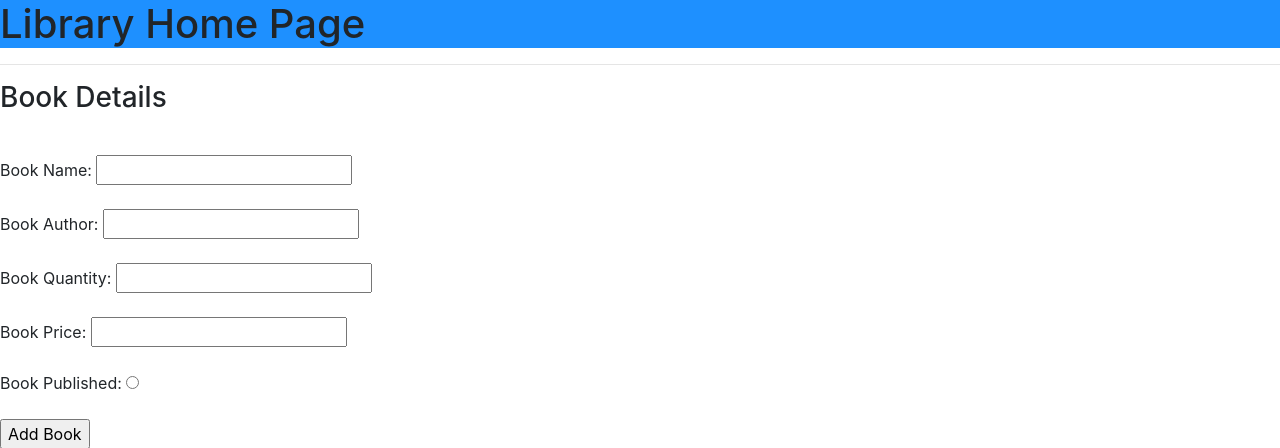
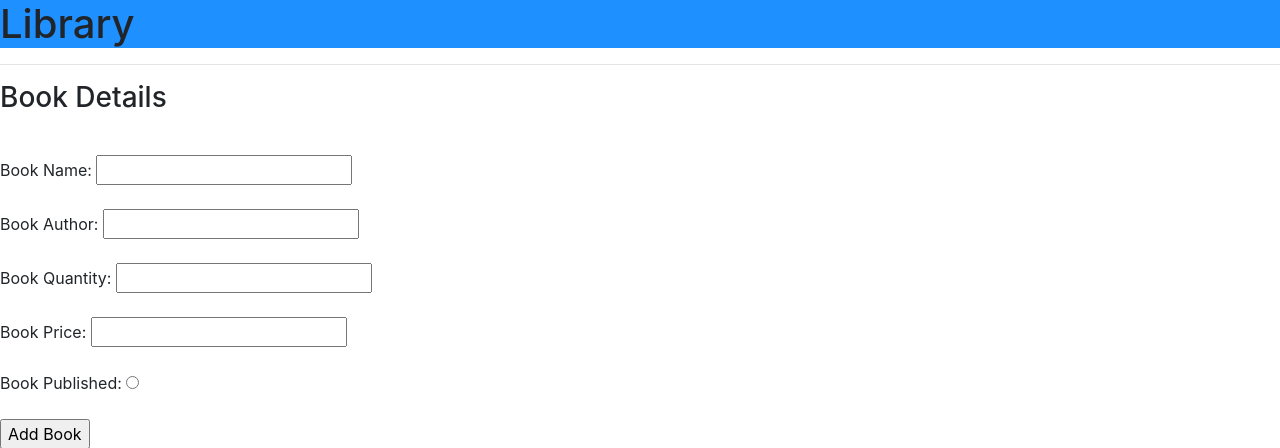
Before and after one commit to snehalpandharpatte/LibraryProject, a Django app: page /home/ in a window 1280 px wide. Shown: the top 448 px of the page. Run offline with Django 3.2, Linux system fonts and the light colour scheme; data that the repository does not hold is empty; some libraries are stand-ins or nearby versions.

Commit message:
first commit in home.html

```diff
--- a/Library/Book/templates/home.html
+++ b/Library/Book/templates/home.html
@@ -5,7 +5,7 @@
        <script src="https://stackpath.bootstrapcdn.com/bootstrap/4.1.3/js/bootstrap.min.js" integrity="sha384-ChfqqxuZUCnJSK3+MXmPNIyE6ZbWh2IMqE241rYiqJxyMiZ6OW/JmZQ5stwEULTy" crossorigin="anonymous"></script>
     </head>
     <body>
-        <div style="background-color:DodgerBlue;"><h1>Library Home Page</h1></div><hr>
+        <div style="background-color:DodgerBlue;"><h1>Library</h1></div><hr>
 
     <form action="/save-book/", method="post">
     <fieldset>
```
